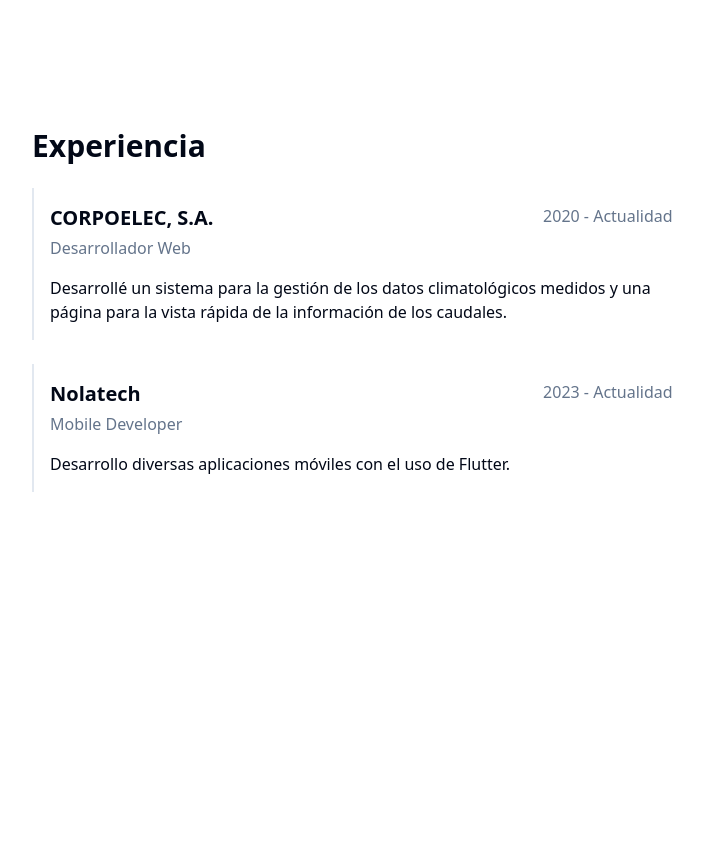
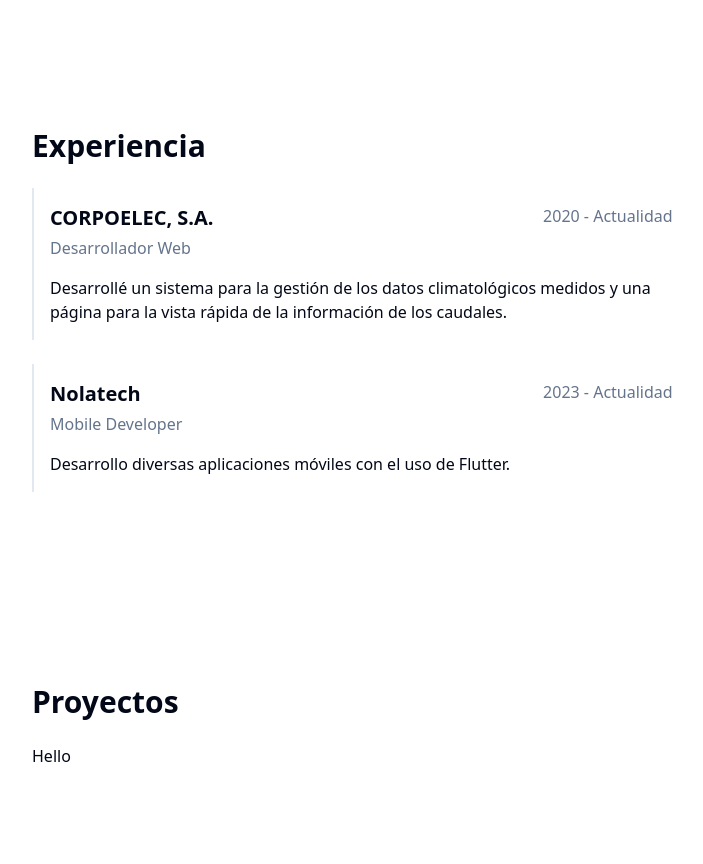
Before and after one commit to alvaro-jrr/portafolio, an Astro site: page / in a window 1280 px wide. Shown: the part 1056-1920 px from the top of the page, without its empty margins (0-703 px from the left). Before the commit the page ends 1644 px from the top, so only its background shows below. Built offline with nearby package versions, Linux system fonts and the light colour scheme; Astro itself is replaced by a stand-in of ours.

Commit message:
chore: astro organize imports

```diff
--- a/src/components/NavBar.astro
+++ b/src/components/NavBar.astro
@@ -1,6 +1,6 @@
 ---
+import Logo from "@/icons/Logo.astro";
 import { Drawer } from "./Drawer";
-import Logo from "@/icons/Logo.astro";
 
 /**
  * The page sections.
--- a/src/components/Section.astro
+++ b/src/components/Section.astro
@@ -13,7 +13,7 @@
 <section class={cn("container", className)}>
 	{
 		title ? (
-			<h2 class="font-karla mb-6 text-3xl font-bold" id={titleId}>
+			<h2 class="mb-6 font-karla text-3xl font-bold" id={titleId}>
 				{title}
 			</h2>
 		) : null
--- a/src/components/sections/AboutMe.astro
+++ b/src/components/sections/AboutMe.astro
@@ -1,6 +1,6 @@
 ---
+import Profile from "@/images/Profile.astro";
 import Section from "../Section.astro";
-import Profile from "@/images/Profile.astro";
 
 const technologies = ["JavaScript", "TypeScript", "Flutter", "PHP", "Laravel"];
 ---
--- a/src/components/sections/Hero.astro
+++ b/src/components/sections/Hero.astro
@@ -1,10 +1,10 @@
 ---
-import Section from "../Section.astro";
-import { Button } from "../ui/button";
 import Github from "@/icons/Github.astro";
 import LinkedIn from "@/icons/LinkedIn.astro";
 import Profile from "@/images/Profile.astro";
 import { Download } from "lucide-react";
+import Section from "../Section.astro";
+import { Button } from "../ui/button";
 
 const github = "https://github.com/alvaro-jrr";
 const linkedIn =
--- /dev/null
+++ b/src/components/sections/Projects.astro
@@ -0,0 +1,7 @@
+---
+import Section from "../Section.astro";
+---
+
+<Section title="Proyectos" titleId="projects" className="py-24">
+	<p>Hello</p>
+</Section>
--- a/src/images/Profile.astro
+++ b/src/images/Profile.astro
@@ -1,8 +1,8 @@
 ---
+import profileImage from "@/assets/profile.png";
+import { cn } from "@/lib/utils";
+import type { HTMLAttributes } from "astro/types";
 import { Image } from "astro:assets";
-import profileImage from "@/assets/profile.png";
-import type { HTMLAttributes } from "astro/types";
-import { cn } from "@/lib/utils";
 
 interface Props extends Omit<HTMLAttributes<"img">, "class"> {
 	size: number;
--- a/src/pages/index.astro
+++ b/src/pages/index.astro
@@ -1,8 +1,9 @@
 ---
-import Expirience from "@/components/sections/Expirience.astro";
 import NavBar from "@/components/NavBar.astro";
 import AboutMe from "@/components/sections/AboutMe.astro";
+import Expirience from "@/components/sections/Expirience.astro";
 import Hero from "@/components/sections/Hero.astro";
+import Projects from "@/components/sections/Projects.astro";
 import Layout from "@/layouts/Layout.astro";
 import "@/styles/globals.css";
 ---
@@ -19,6 +20,8 @@
 			<AboutMe />
 
 			<Expirience />
+
+			<Projects />
 		</main>
 	</div>
 </Layout>
```
Also changed, not shown: package.json (+6 -5 lines), .prettierrc.mjs, pnpm-lock.yaml.
